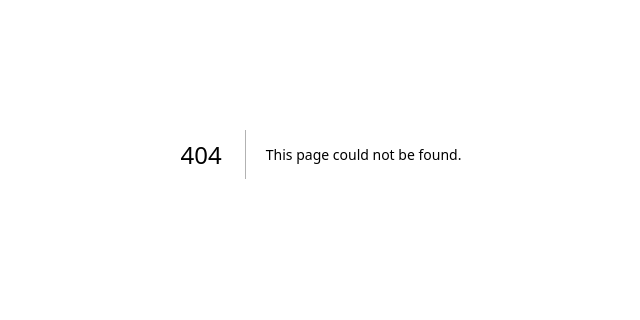
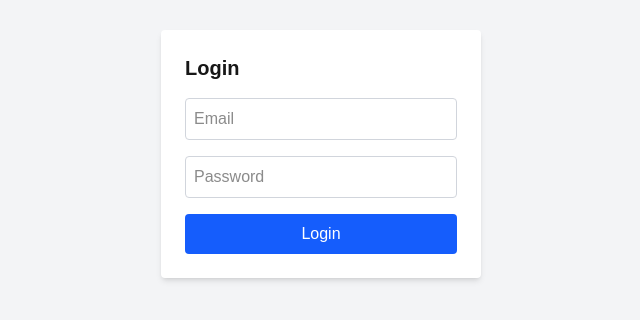
Before and after one commit to zSt4rz/assetmanager, a Next.js app: page /login in a window 1280 px wide. Before the commit this address had no page. Shown: the part 246-566 px from the top of the page, without its empty margins (319-959 px from the left). Built offline with nearby package versions, Linux system fonts and the light colour scheme.

Commit message:
Auth Login & SignUp (noDB)
added signup, login and auth pages
updated other pages to match it

```diff
--- /dev/null
+++ b/app/api/signup/route.js
@@ -0,0 +1,8 @@
+// /app/api/signup/route.js
+import { createUser } from "@/lib/db";
+
+export async function POST(req) {
+  const { email, password } = await req.json();
+  const user = await createUser(email, password);
+  return Response.json({ success: true, user });
+}
--- /dev/null
+++ b/app/api/upload/upload.js
@@ -0,0 +1,18 @@
+// /app/api/upload/route.js
+import { writeFile } from "fs/promises";
+import path from "path";
+import { v4 as uuid } from "uuid";
+
+export async function POST(req) {
+  const formData = await req.formData();
+  const file = formData.get("file");
+
+  const buffer = Buffer.from(await file.arrayBuffer());
+  const filename = uuid() + path.extname(file.name);
+  const filepath = path.join(process.cwd(), "public/uploads", filename);
+
+  await writeFile(filepath, buffer);
+  const imageUrl = `/uploads/${filename}`;
+
+  return Response.json({ url: imageUrl });
+}
--- a/app/layout.js
+++ b/app/layout.js
@@ -1,29 +1,18 @@
-import { Geist, Geist_Mono } from "next/font/google";
-import "./globals.css";
-
-const geistSans = Geist({
-  variable: "--font-geist-sans",
-  subsets: ["latin"],
-});
-
-const geistMono = Geist_Mono({
-  variable: "--font-geist-mono",
-  subsets: ["latin"],
-});
+// /app/layout.js
+import './globals.css'
+import Providers from './providers'
 
 export const metadata = {
-  title: "Create Next App",
-  description: "Generated by create next app",
-};
+  title: 'My App',
+  description: 'Auth demo',
+}
 
 export default function RootLayout({ children }) {
   return (
     <html lang="en">
-      <body
-        className={`${geistSans.variable} ${geistMono.variable} antialiased`}
-      >
-        {children}
+      <body>
+        <Providers>{children}</Providers> {/* MUST be inside body */}
       </body>
     </html>
-  );
+  )
 }
--- /dev/null
+++ b/app/login/page.js
@@ -0,0 +1,56 @@
+'use client'
+
+import { useState } from 'react'
+import { signIn } from 'next-auth/react'
+import { useRouter } from 'next/navigation'
+
+export default function LoginPage() {
+  const [email, setEmail] = useState('')
+  const [password, setPassword] = useState('')
+  const router = useRouter()
+
+  const handleLogin = async (e) => {
+    e.preventDefault()
+    const res = await signIn('credentials', {
+      redirect: false,
+      email,
+      password,
+    })
+
+    if (res.ok) {
+      router.push('/dashboard') // or wherever you want
+    } else {
+      alert('Login failed.')
+    }
+  }
+
+  return (
+    <div className="min-h-screen flex items-center justify-center bg-gray-100">
+      <form onSubmit={handleLogin} className="bg-white p-6 rounded shadow-md w-80 space-y-4">
+        <h2 className="text-xl font-semibold">Login</h2>
+        <input
+          type="email"
+          placeholder="Email"
+          value={email}
+          required
+          onChange={(e) => setEmail(e.target.value)}
+          className="w-full border border-gray-300 p-2 rounded"
+        />
+        <input
+          type="password"
+          placeholder="Password"
+          value={password}
+          required
+          onChange={(e) => setPassword(e.target.value)}
+          className="w-full border border-gray-300 p-2 rounded"
+        />
+        <button
+          type="submit"
+          className="w-full bg-blue-600 text-white p-2 rounded hover:bg-blue-700"
+        >
+          Login
+        </button>
+      </form>
+    </div>
+  )
+}
--- a/app/page.js
+++ b/app/page.js
@@ -1,7 +1,22 @@
 'use client';
-import {useState} from 'react'
+import { useState, useEffect } from 'react'
+import { useSession } from "next-auth/react";
+import { useRouter } from "next/navigation";
+import Providers from './providers';
 
 export default function Home() {
+  // Check if user is signed into a session
+  // If not, return them to /login
+  const { data: session, status } = useSession();
+  const router = useRouter();
+
+  useEffect(() => {
+    if (status === 'unauthenticated') {
+      router.push('/signup') // or redirect somewhere else
+    }
+  }, [status, router])
+
+
   const [selectedFile, setSelectedFile] = useState(null);
   const [imageUrl, setImageUrl] = useState(null);
   const [response, setResponse] = useState("");
--- /dev/null
+++ b/app/providers.jsx
@@ -0,0 +1,7 @@
+// /app/providers.jsx
+'use client'
+import { SessionProvider } from "next-auth/react";
+
+export default function Providers({ children }) {
+  return <SessionProvider>{children}</SessionProvider>;
+}
--- /dev/null
+++ b/app/signup/page.js
@@ -0,0 +1,28 @@
+// /app/signup/page.js
+'use client'
+import { useState } from "react";
+import { useRouter } from "next/navigation";
+
+export default function SignUpPage() {
+  const [email, setEmail] = useState("");
+  const [password, setPassword] = useState("");
+  const router = useRouter();
+
+  async function handleSubmit(e) {
+    e.preventDefault();
+    await fetch("/api/signup", {
+      method: "POST",
+      body: JSON.stringify({ email, password }),
+      headers: { "Content-Type": "application/json" },
+    });
+    router.push("/login");
+  }
+
+  return (
+    <form onSubmit={handleSubmit} className="p-4 flex flex-col gap-2">
+      <input placeholder="Email" value={email} onChange={e => setEmail(e.target.value)} />
+      <input placeholder="Password" value={password} type="password" onChange={e => setPassword(e.target.value)} />
+      <button type="submit">Sign Up</button>
+    </form>
+  );
+}
--- /dev/null
+++ b/lib/auth.js
@@ -0,0 +1,30 @@
+// /lib/auth.js
+import CredentialsProvider from "next-auth/providers/credentials";
+
+export const authOptions = {
+  providers: [
+    CredentialsProvider({
+      name: "Credentials",
+      credentials: {
+        email: { label: "Email", type: "text" },
+        password: { label: "Password", type: "password" },
+      },
+      async authorize(credentials) {
+        // Replace this with DB lookup
+        const user = await getUserByEmail(credentials.email);
+        if (user && user.password === credentials.password) {
+          return { id: user.id, email: user.email };
+        }
+        return null;
+      }
+    }),
+  ],
+  session: {
+    strategy: "jwt",
+  },
+  pages: {
+    signIn: "/login",
+    signOut: "/logout",
+    error: "/error",
+  },
+};
```
Also changed, not shown: 1 other file (tests, documents, lock files or other folders).
